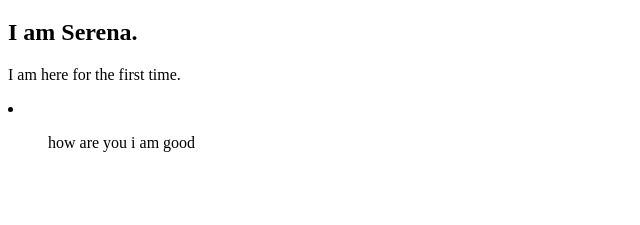
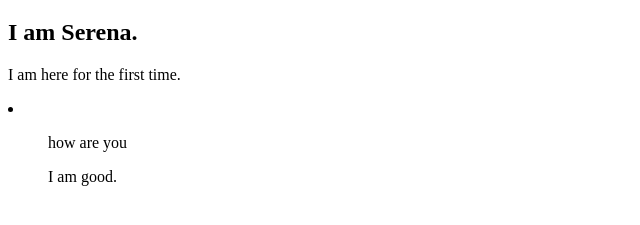
Before and after one commit to SERENADHANKHAR/Mysite, a plain HTML site: page index.html in a window 1280 px wide. Shown: the part 61-286 px from the top of the page, without its empty margins (0-640 px from the left). Drawn offline with Linux system fonts and the light colour scheme.

Commit message:
added list

```diff
--- a/index.html
+++ b/index.html
@@ -9,8 +9,7 @@
     <h1>HI!</h1>
     <h2>I am Serena.</h2>
     <p>I am here for the first time.</p>
-    <li><ul>how are you
-        i am good
-    </ul></li>
+    <li><ul>how are you</ul>
+    <ul>I am good.</ul></li>
 </body>
 </html>
```
